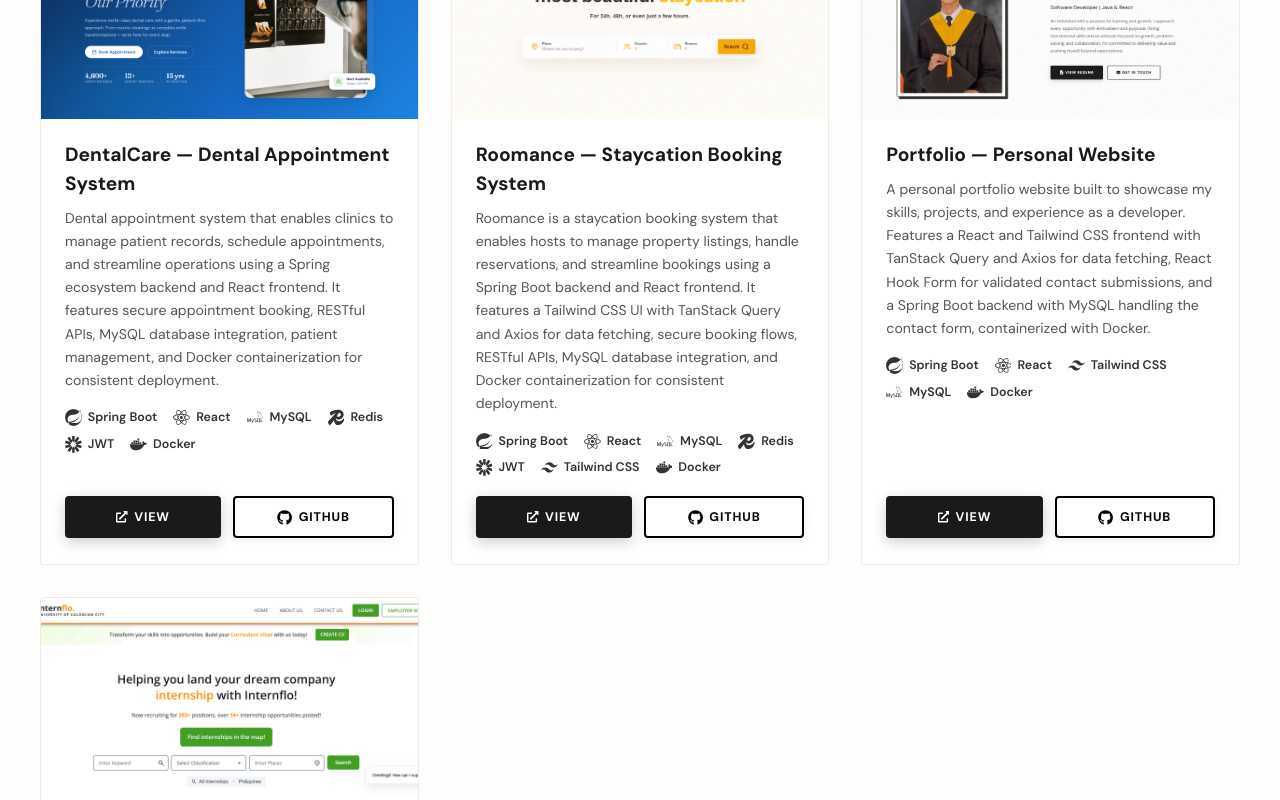
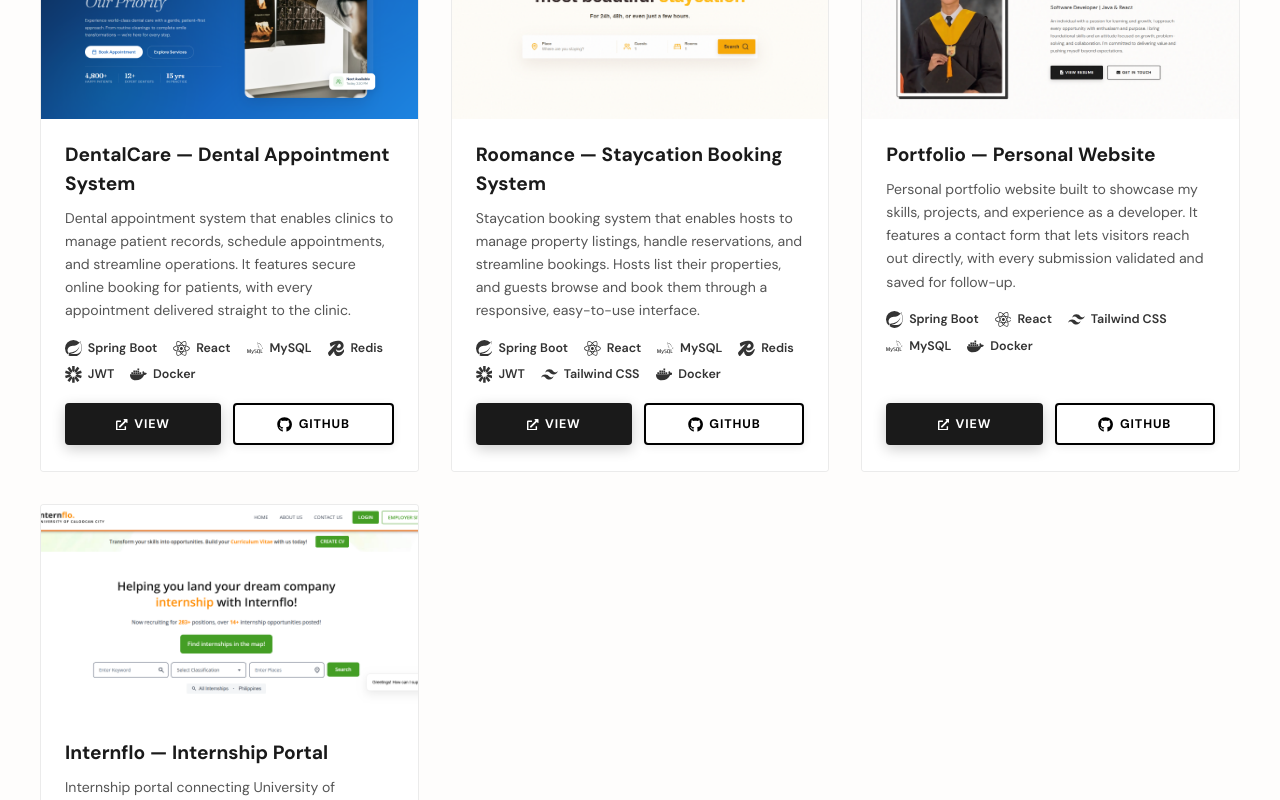
Before and after one commit to rgrmlbn/portfolio, a React (Vite) app in the folder frontend/: page / in a window 1280 px wide. Shown: the part 2901-3701 px from the top of the page. Built offline with nearby package versions, Linux system fonts and the light colour scheme; no server answers.

Commit message:
Updated skills

```diff
--- a/frontend/src/components/sections/ProjectSection.jsx
+++ b/frontend/src/components/sections/ProjectSection.jsx
@@ -27,8 +27,7 @@ const projects = [
     image: dentalPreview,
     alt: "Dental Appointment System Preview",
     title: "DentalCare — Dental Appointment System",
-    description:
-      "Dental appointment system that enables clinics to manage patient records, schedule appointments, and streamline operations using a Spring ecosystem backend and React frontend. It features secure appointment booking, RESTful APIs, MySQL database integration, patient management, and Docker containerization for consistent deployment.",
+    description: "Dental appointment system that enables clinics to manage patient records, schedule appointments, and streamline operations. It features secure online booking for patients, with every appointment delivered straight to the clinic.",
     techStack: [
       { name: "Spring Boot", icon: SiSpring },
       { name: "React", icon: FaReact },
@@ -44,7 +43,7 @@ const projects = [
     image: roomancePreview,
     alt: "Roomance Staycation Booking System Preview",
     title: "Roomance — Staycation Booking System",
-    description: "Roomance is a staycation booking system that enables hosts to manage property listings, handle reservations, and streamline bookings using a Spring Boot backend and React frontend. It features a Tailwind CSS UI with TanStack Query and Axios for data fetching, secure booking flows, RESTful APIs, MySQL database integration, and Docker containerization for consistent deployment.",
+    description: "Staycation booking system that enables hosts to manage property listings, handle reservations, and streamline bookings. Hosts list their properties, and guests browse and book them through a responsive, easy-to-use interface.",
     techStack: [
       { name: "Spring Boot", icon: SiSpring },
       { name: "React", icon: FaReact },
@@ -61,8 +60,7 @@ const projects = [
     image: portfolioPreview,
     alt: "Portfolio Preview",
     title: "Portfolio — Personal Website",
-    description:
-      "A personal portfolio website built to showcase my skills, projects, and experience as a developer. Features a React and Tailwind CSS frontend with TanStack Query and Axios for data fetching, React Hook Form for validated contact submissions, and a Spring Boot backend with MySQL handling the contact form, containerized with Docker.",
+    description: "Personal portfolio website built to showcase my skills, projects, and experience as a developer. It features a contact form that lets visitors reach out directly, with every submission validated and saved for follow-up.",
     techStack: [
       { name: "Spring Boot", icon: SiSpring },
       { name: "React", icon: FaReact },
@@ -77,8 +75,7 @@ const projects = [
     image: internfloPreview,
     alt: "Internflo Preview",
     title: "Internflo — Internship Portal",
-    description:
-      "Internflo is an internship portal connecting University of Caloocan City students with opportunities that match their courses and qualifications using Google Maps API and NLP. It features an OJT Monitoring System for advisors to track student internships and help students find roles aligned with their skills, capabilities, education, and company requirements.",
+    description: "Internship portal connecting University of Caloocan City students with opportunities that match their courses and skills. It features an OJT Monitoring System for advisors to track internships and help students find roles that fit them.",
     techStack: [
       { name: "HTML5", icon: FaHtml5 },
       { name: "CSS3", icon: FaCss3Alt },
--- a/frontend/src/components/sections/SkillSection.jsx
+++ b/frontend/src/components/sections/SkillSection.jsx
@@ -21,16 +21,16 @@ const skillCategories = [
           "A high-level scripting language that powers interactivity and dynamic behavior on the web.",
       },
       {
+        name: "PHP",
+        icon: "https://cdn.jsdelivr.net/gh/devicons/devicon/icons/php/php-original.svg",
+        tooltip:
+          "A server-side scripting language designed for web development and dynamic page generation.",
+      },
+      {
         name: "C++",
         icon: "https://cdn.jsdelivr.net/gh/devicons/devicon/icons/cplusplus/cplusplus-original.svg",
         tooltip:
           "A high-performance, general-purpose programming language used for system software, performance-critical applications, and game development.",
-      },
-      {
-        name: "PHP",
-        icon: "https://cdn.jsdelivr.net/gh/devicons/devicon/icons/php/php-original.svg",
-        tooltip:
-          "A server-side scripting language designed for web development and dynamic page generation.",
       },
       {
         name: "SQL",
```
